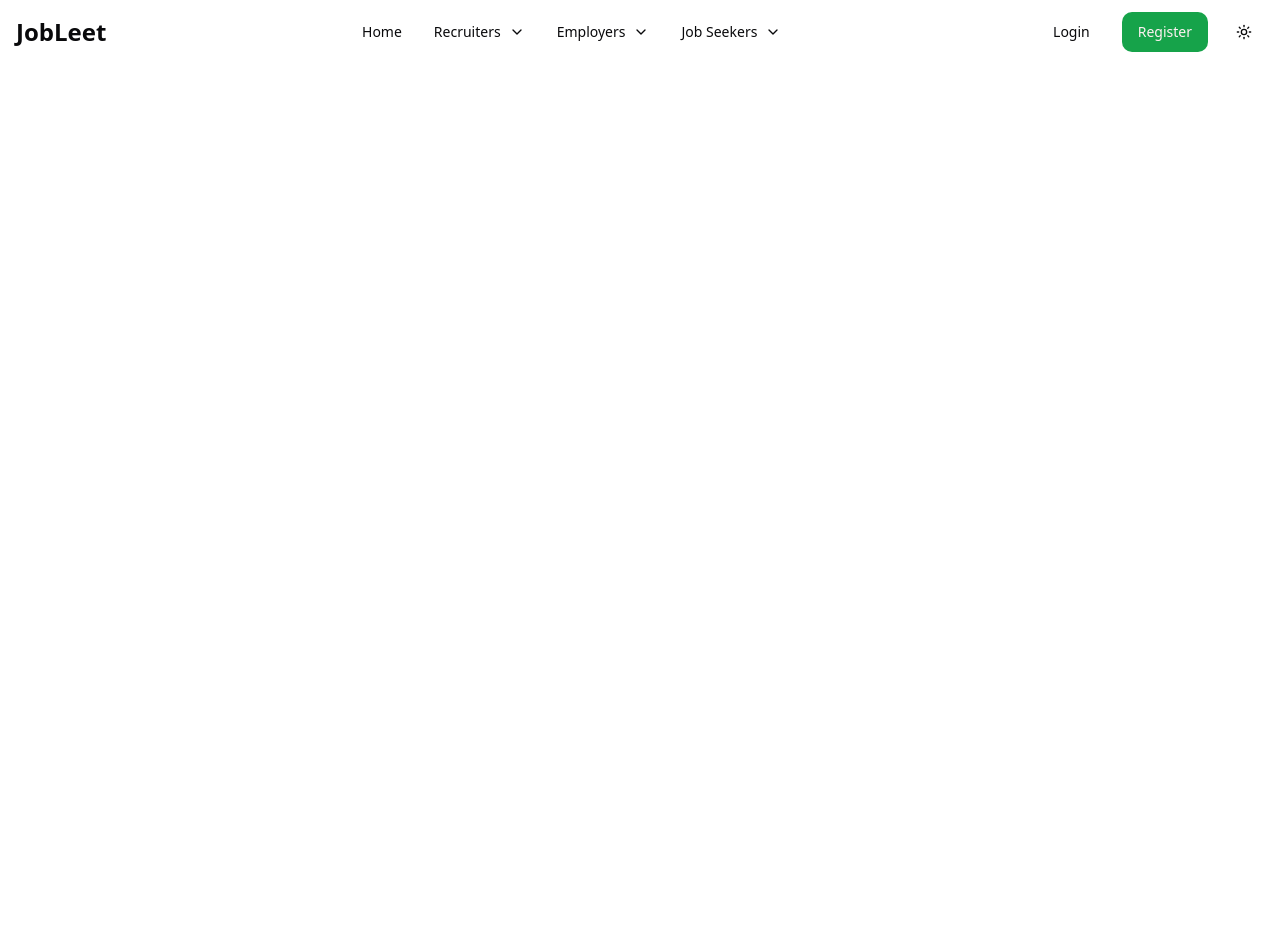
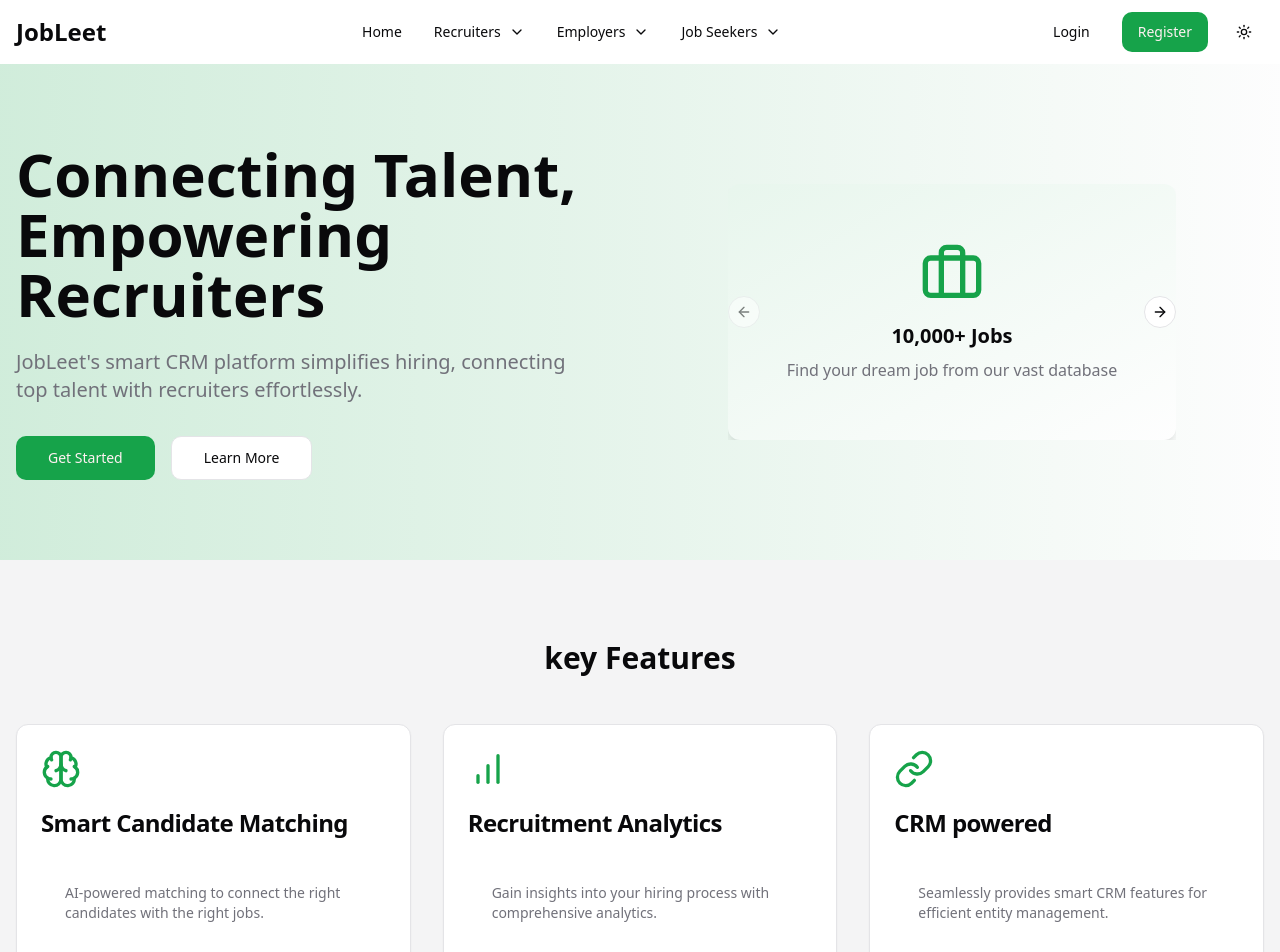
Before and after one commit to nixhantb/jobleet-ui, a Next.js app: page / in a window 1280 px wide. Shown: the top 952 px of the page. Before the commit the page ends 800 px from the top, so only its background shows below. Built offline with nearby package versions, Linux system fonts and the light colour scheme.

Commit message:
add: Nav, Hero and Features components

```diff
--- /dev/null
+++ b/app/components/Features.tsx
@@ -0,0 +1,43 @@
+import { Card, CardContent, CardDescription, CardHeader, CardTitle } from "@/components/ui/card"
+import { LucideIcon } from "lucide-react"
+
+
+interface Feature {
+    title: string
+    description: string
+    icon: LucideIcon
+}
+
+interface FeaturesProps {
+    title: string
+    features: Feature[]
+}
+
+export default function Features ({title, features} : FeaturesProps) {
+
+    return (
+
+        <section className="py-20 bg-muted">
+
+            <div className="container mx-auto px-4">
+            <h2 className="text-3xl font-bold text-center mb-12">{title}</h2>
+            <div className="grid grid-cols-1 md:grid-cols-2 lg:grid-cols-3 gap-8">
+                {features.map((feature, index) => (
+                    <Card key={index} className="transition-all duration-300 hover:shadow-lg">
+                        <CardHeader>
+                            <feature.icon className="h-10 w-10 mb-4 text-primary"/>
+                            <CardTitle>{feature.title}</CardTitle>
+
+                        </CardHeader>
+                        <CardHeader>
+                            <CardContent>
+                                <CardDescription>{feature.description}</CardDescription>
+                            </CardContent>
+                        </CardHeader>
+                    </Card>
+                ))}
+            </div>
+            </div>
+        </section>
+    )
+}
--- /dev/null
+++ b/app/components/Hero.tsx
@@ -0,0 +1,80 @@
+'use client'
+
+import { Button } from "@/components/ui/button"
+import { Carousel, CarouselContent, CarouselItem, CarouselNext, CarouselPrevious } from "@/components/ui/carousel"
+import { Card, CardContent } from "@/components/ui/card"
+import { BriefcaseIcon, ChartBarIcon, GlobeIcon, LightbulbIcon, UserIcon,RocketIcon } from "lucide-react"
+
+interface HeroProps {
+  title: string
+  description: string
+  primaryCTA: {
+    text: string
+    href: string
+  }
+  secondaryCTA: {
+    text: string
+    href: string
+  }
+}
+// Dummy data : Later it will be updated with real data
+const carouselItems = [
+  { icon: BriefcaseIcon, title: "10,000+ Jobs", description: "Find your dream job from our vast database" },
+  { icon: ChartBarIcon, title: "Advanced Analytics", description: "Make data-driven hiring decisions" },
+  { icon: GlobeIcon, title: "Global Reach", description: "Connect with talent worldwide" },
+  { icon: LightbulbIcon, title: "AI Matching", description: "Smart algorithms for perfect job fits" },
+  { icon: UserIcon, title: "Diverse Talent Pool", description: "Access candidates from all backgrounds" },
+  { icon: RocketIcon, title: "Fast Hiring", description: "Streamline your recruitment process" },
+]
+
+export default function Hero({
+  title,
+  description,
+  primaryCTA,
+  secondaryCTA
+}: HeroProps) {
+  return (
+    <section className="relative py-20 w-full overflow-hidden">
+      <div className="container relative z-10 mx-auto px-4">
+        <div className="flex flex-col lg:flex-row items-center">
+          <div className="lg:w-1/2 lg:pr-10 mb-10 lg:mb-0">
+            <h1 className="text-4xl md:text-5xl lg:text-6xl font-bold mb-6">
+              {title}
+            </h1>
+            <p className="text-xl mb-8 text-muted-foreground">
+              {description}
+            </p>
+            <div className="flex space-x-4">
+              <Button size="lg" asChild>
+                <a href={primaryCTA.href}>{primaryCTA.text}</a>
+              </Button>
+              <Button size="lg" variant="outline" asChild>
+                <a href={secondaryCTA.href}>{secondaryCTA.text}</a>
+              </Button>
+            </div>
+          </div>
+          <div className="lg:w-1/2 w-full max-w-md mx-auto">
+            <Carousel className="w-full max-w-xs sm:max-w-sm md:max-w-md mx-auto">
+              <CarouselContent>
+                {carouselItems.map((item, index) => (
+                  <CarouselItem key={index}>
+                    <Card className="bg-gradient-to-br from-primary/10 to-secondary/10 border-none shadow-lg">
+                      <CardContent className="flex flex-col items-center justify-center p-6 h-64">
+                        <item.icon className="w-16 h-16 mb-4 text-primary" />
+                        <h3 className="text-xl font-semibold mb-2 text-center">{item.title}</h3>
+                        <p className="text-center text-muted-foreground">{item.description}</p>
+                      </CardContent>
+                    </Card>
+                  </CarouselItem>
+                ))}
+              </CarouselContent>
+              <CarouselPrevious className="absolute left-0 top-1/2 -translate-y-1/2" />
+              <CarouselNext className="absolute right-0 top-1/2 -translate-y-1/2" />
+            </Carousel>
+          </div>
+        </div>
+      </div>
+      <div className="absolute inset-0 bg-gradient-to-r from-primary/20 to-secondary/20 z-0"></div>
+    </section>
+  )
+}
--- a/app/components/Navbar.tsx
+++ b/app/components/Navbar.tsx
@@ -37,7 +37,7 @@ export default function Navbar({
         if (item.dropdownItems && item.dropdownItems.length > 0) {
             return (
                 <DropdownMenu>
-                    <DropdownMenuTrigger>
+                    <DropdownMenuTrigger asChild>
                         <Button variant="ghost">
                             {item.title} <ChevronDown size={16} />
                         </Button>
--- a/app/page.tsx
+++ b/app/page.tsx
@@ -6,7 +6,9 @@ import { NavbarItems } from "./components/Navbar";
 import { JobLeetProvider } from "@/lib/Jobleetcontext";
 import { ThemeProvider } from 'next-themes'
 import Layout from "./components/Layout";
-
+import Hero from "./components/Hero";
+import { Brain, BarChart, Link as LinkIcon, Users, Workflow } from "lucide-react";
+import Features from "./components/Features";
 const navItems: NavbarItems[] = [
   { title: 'Home', href: '/' },
   {
@@ -14,7 +16,7 @@ const navItems: NavbarItems[] = [
     href: '/recruiters',
     dropdownItems: [
       { title: 'CRM Tools', href: '/recruiters/crm-tools' },
-      { title: 'Candidate Matching', href: '/recruiters/candidate-matching' },
+      { title: 'Candidates', href: '/recruiters/candidate-matching' },
       { title: 'Analytics', href: '/recruiters/analytics' },
     ],
   },
@@ -32,9 +34,38 @@ const navItems: NavbarItems[] = [
     href: '/job-seekers',
     dropdownItems: [
       { title: 'Browse Jobs', href: '/job-seekers/browse-jobs' },
-      { title: 'Career Resources', href: '/job-seekers/career-resources' },
-      { title: 'Resume Builder', href: '/job-seekers/resume-builder' },
+      { title: 'Career Resources', href: '/seekers/career-resources' },
+      { title: 'Resume Builder', href: '/seekers/resume-builder' },
+      {title: 'Trainings', href: '/seekers/training'}
     ],
+  },
+]
+
+const features = [
+  {
+    title: 'Smart Candidate Matching',
+    description: 'AI-powered matching to connect the right candidates with the right jobs.',
+    icon: Brain,
+  },
+  {
+    title: 'Recruitment Analytics',
+    description: 'Gain insights into your hiring process with comprehensive analytics.',
+    icon: BarChart,
+  },
+  {
+    title: 'CRM powered',
+    description: 'Seamlessly provides smart  CRM features  for efficient entity management.',
+    icon: LinkIcon,
+  },
+  {
+    title: 'Candidate Relationship Management',
+    description: 'Build and maintain strong relationships with your talent pool.',
+    icon: Users,
+  },
+  {
+    title: 'Automated Hiring Workflows',
+    description: 'Streamline your hiring process with customizable automated workflows.',
+    icon: Workflow,
   },
 ]
 
@@ -53,7 +84,7 @@ export default function Home() {
 
             logo={<span className="text-2xl font-bold">JobLeet</span>}
             navItems={navItems}
-      rightItems = {
+            rightItems={
               <>
                 <Button variant="ghost">Login</Button>
                 <Button>Register</Button>
@@ -61,6 +92,16 @@ export default function Home() {
             }
 
           ></Navbar>
+
+          <main>
+            <Hero
+              title="Connecting Talent, Empowering Recruiters"
+              description="JobLeet's smart CRM platform simplifies hiring, connecting top talent with recruiters effortlessly."
+              primaryCTA={{ text: "Get Started", href: "/signup" }}
+              secondaryCTA={{ text: "Learn More", href: "/about" }}
+            />
+            <Features title="key Features" features={features} />
+          </main>
         </Layout>
 
       </ThemeProvider>
```
Lines whose indentation alone changed are shown as unchanged.
